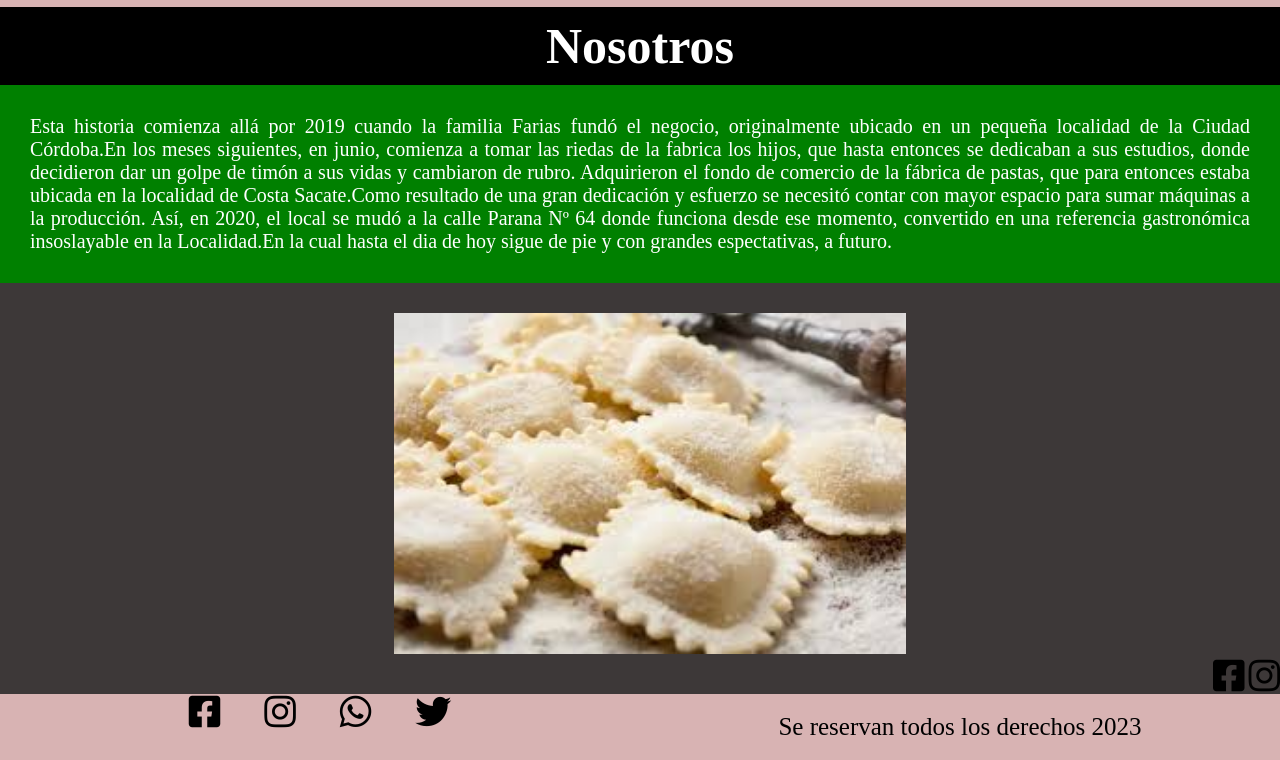
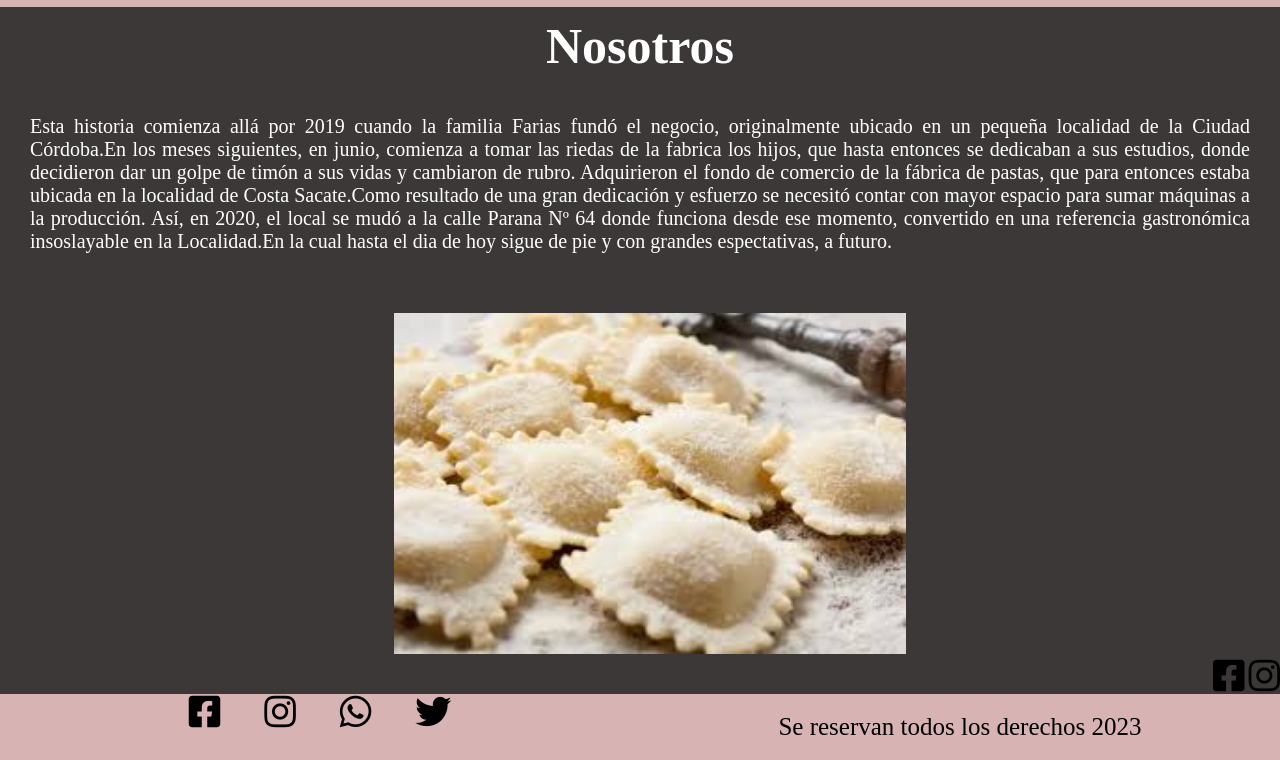
Before and after one commit to alvarofarias24/proyecto_final, a website: page pages/nosotros.html in a window 1280 px wide. Shown: the part 93-853 px from the top of the page. Drawn offline with Linux system fonts and the light colour scheme; files whose address does not match are found by name.

Commit message:
cambios en nosotros

```diff
--- a/scss/portails/_main.scss
+++ b/scss/portails/_main.scss
@@ -30,14 +30,14 @@
 
  .main-nosotros{
     h1{
-        background-color:black;
+        background-color: $colormain;
         text-align: center;
         color: $blanco;
         font-size: 50px;
         padding: 10px;
     }
     .section-nosotros-1{
-        background-color:green;
+        background-color: $colormain;
         display: block;
         width: 100%;
         padding: 30px;
```
Also changed, not shown: css/estilo.css.
